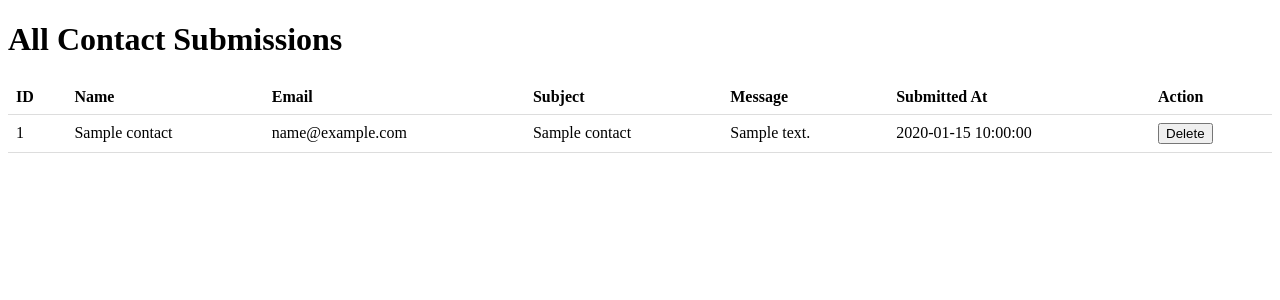
After one commit to monikabisht343/Responsive-Portfolio-with-fully-functional, a PHP site: page /ContactData.php in a window 1280 px wide. The commit adds this page. Shown: the top 300 px of the page. Run offline with PHP 8.4, Linux system fonts and the light colour scheme; tables that the repository leaves empty or names only in its code hold one stand-in row (values such as "Sample post").

Commit message:
delete/contactData

```diff
--- /dev/null
+++ b/ContactData.php
@@ -0,0 +1,78 @@
+<?php
+require 'config/database.php';
+
+$query = "SELECT * FROM portfolio_db.contacts";
+$stmt = $pdo->prepare($query);
+$stmt->execute();
+$contacts = $stmt->fetchAll(PDO::FETCH_ASSOC);
+?>
+
+<!DOCTYPE html>
+<html lang="en">
+<head>
+    <meta charset="UTF-8">
+    <meta name="viewport" content="width=device-width, initial-scale=1.0">
+    <title>All Contact Submissions</title>
+    <style>
+        table {
+            width: 100%;
+            border-collapse: collapse;
+        }
+        th, td {
+            padding: 8px;
+            text-align: left;
+            border-bottom: 1px solid #ddd;
+        }
+    </style>
+    <script>
+        function deleteData(id) {
+            if (confirm("Are you sure you want to delete this entry?")) {
+                fetch('delete.php?id=' + id, {
+                    method: 'GET'
+                })
+                .then(response => response.text())
+                .then(data => {
+                    if (data === 'success') {
+                        document.getElementById('row-' + id).remove();
+                    } else {
+                        alert('Failed to delete the entry.');
+                    }
+                })
+                .catch(error => {
+                    console.error('Error:', error);
+                });
+            }
+        }
+    </script>
+</head>
+<body>
+    <h1>All Contact Submissions</h1>
+
+    <table>
+        <thead>
+            <tr>
+                <th>ID</th>
+                <th>Name</th>
+                <th>Email</th>
+                <th>Subject</th>
+                <th>Message</th>
+                <th>Submitted At</th>
+                <th>Action</th>
+            </tr>
+        </thead>
+        <tbody>
+            <?php foreach ($contacts as $contact): ?>
+            <tr id="row-<?php echo htmlspecialchars($contact['id']); ?>">
+                <td><?php echo htmlspecialchars($contact['id']); ?></td>
+                <td><?php echo htmlspecialchars($contact['name']); ?></td>
+                <td><?php echo htmlspecialchars($contact['email']); ?></td>
+                <td><?php echo htmlspecialchars($contact['subject']); ?></td>
+                <td><?php echo htmlspecialchars($contact['message']); ?></td>
+                <td><?php echo htmlspecialchars($contact['created_at']); ?></td>
+                <td><button onclick="deleteData(<?php echo $contact['id']; ?>)">Delete</button></td>
+            </tr>
+            <?php endforeach; ?>
+        </tbody>
+    </table>
+</body>
+</html>
--- a/index.php
+++ b/index.php
@@ -1,7 +1,6 @@
 
 <?php  include 'includes/header.php' ?>
-
-            <section class="hero-section d-flex justify-content-center align-items-center" id="section_1">
+  <section class="hero-section d-flex justify-content-center align-items-center" id="section_1">
                 <div class="container">
                     <div class="row">
 
```
Also changed, not shown: delete.php (added, +17 -0 lines).
